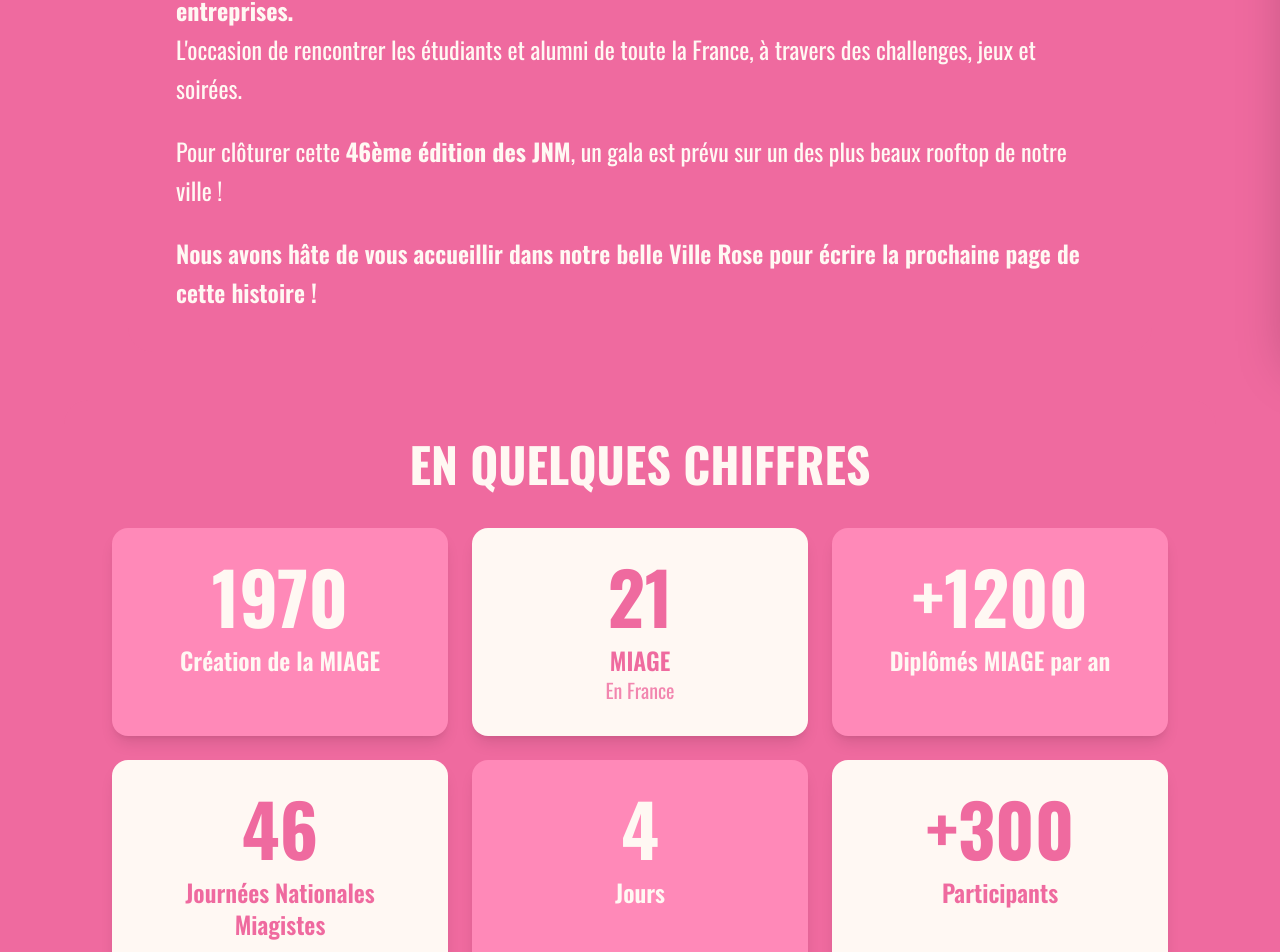
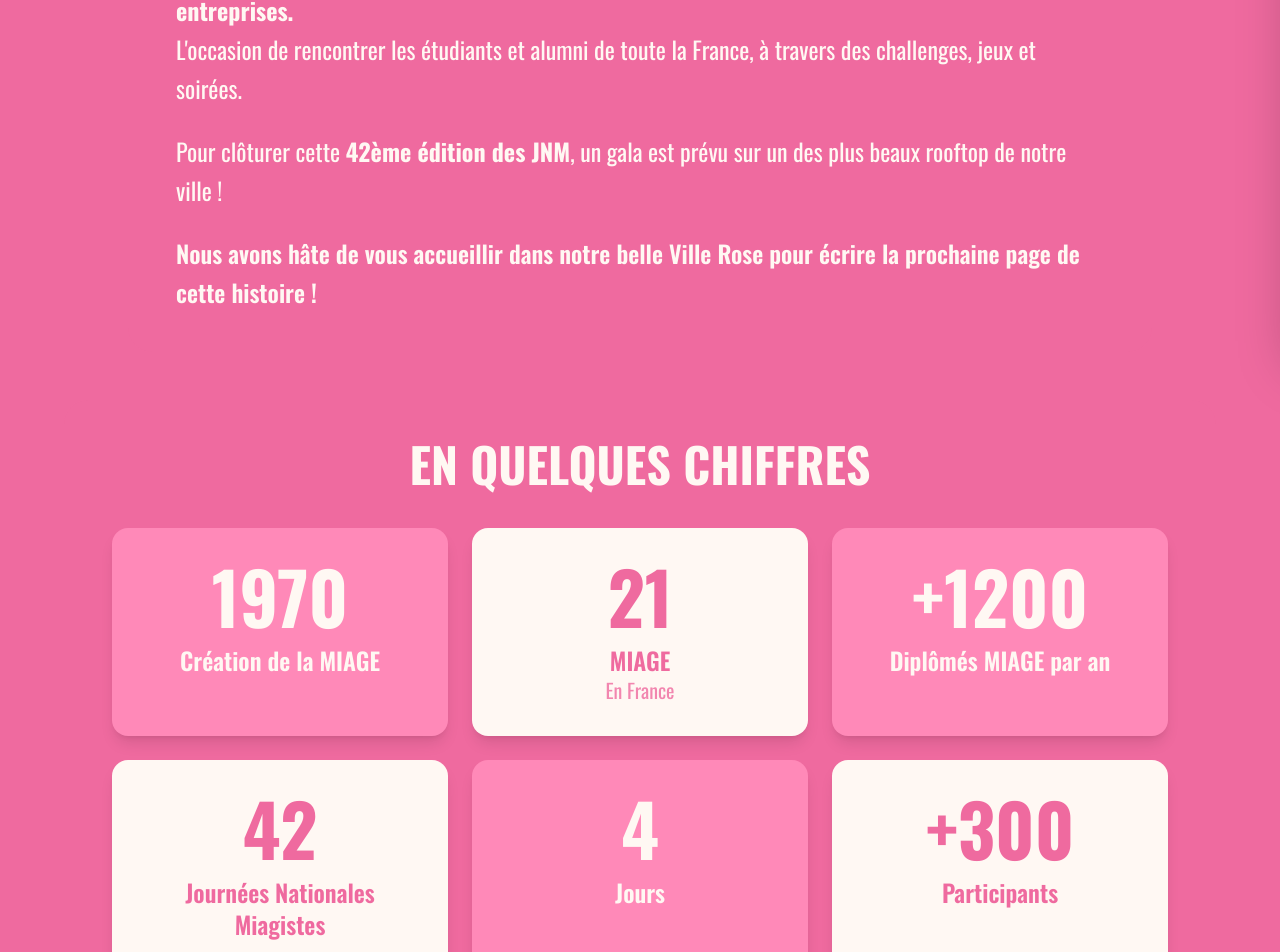
Before and after one commit to JPX87/jnm2026-front, a Next.js app: page /kesako in a window 1280 px wide. Shown: the part 447-1399 px from the top of the page. Built offline with nearby package versions, Linux system fonts and the light colour scheme.

Commit message:
fix: number (46 --> 42)

```diff
--- a/src/app/(header)/kesako/page.tsx
+++ b/src/app/(header)/kesako/page.tsx
@@ -24,7 +24,7 @@ export default function KesakoPage() {
                 </p>
 
                 <p className="text-lg md:text-xl lg:text-2xl leading-relaxed">
-                    Pour clôturer cette <strong>46ème édition des JNM</strong>, un gala est prévu sur un des plus beaux rooftop de notre ville !
+                    Pour clôturer cette <strong>42ème édition des JNM</strong>, un gala est prévu sur un des plus beaux rooftop de notre ville !
                 </p>
 
                 <p className="text-lg md:text-xl lg:text-2xl leading-relaxed font-semibold">
@@ -38,7 +38,7 @@ export default function KesakoPage() {
                     <StatCard value={1970} title="Création de la MIAGE" variant="tertiary" />
                     <StatCard value={21} title="MIAGE" subtitle="En France" variant="secondary" />
                     <StatCard value="+1200" title="Diplômés MIAGE par an" variant="tertiary" />
-                    <StatCard value={46} title="Journées Nationales Miagistes" variant="secondary" />
+                    <StatCard value={42} title="Journées Nationales Miagistes" variant="secondary" />
                     <StatCard value={4} title="Jours" variant="tertiary" />
                     <StatCard value="+300" title="Participants" variant="secondary" />
                 </div>
```
